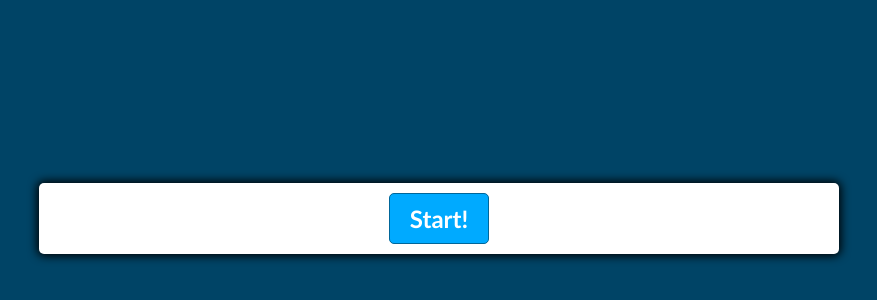
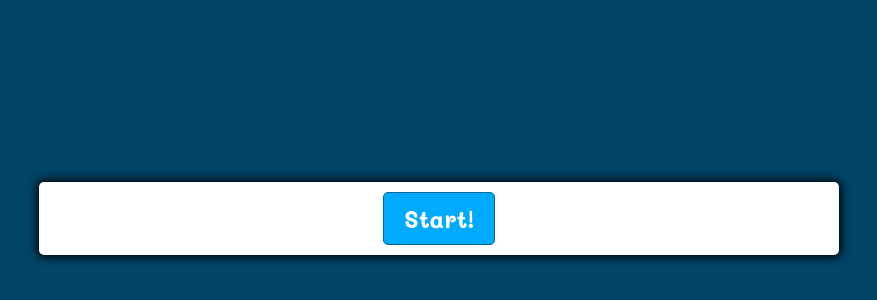
Before and after one commit to reeeshadd/gamequiz.github.io, a plain HTML site: page index.html in a window 1280 px wide. Shown: the part 182-482 px from the top of the page, without its empty margins (201-1078 px from the left). Drawn offline with Linux system fonts and the light colour scheme.

Commit message:
new font

```diff
--- a/styles.css
+++ b/styles.css
@@ -1,6 +1,8 @@
+@import url('https://fonts.googleapis.com/css2?family=Mali:wght@700&display=swap');
+
 *, *::before, *::after {
     box-sizing: border-box;
-    font-family: 'Trebuchet MS', 'Lucida Sans Unicode', 'Lucida Grande', 'Lucida Sans', Arial, sans-serif;
+    font-family: 'Mali', cursive;
 }
 
 :root {
```
